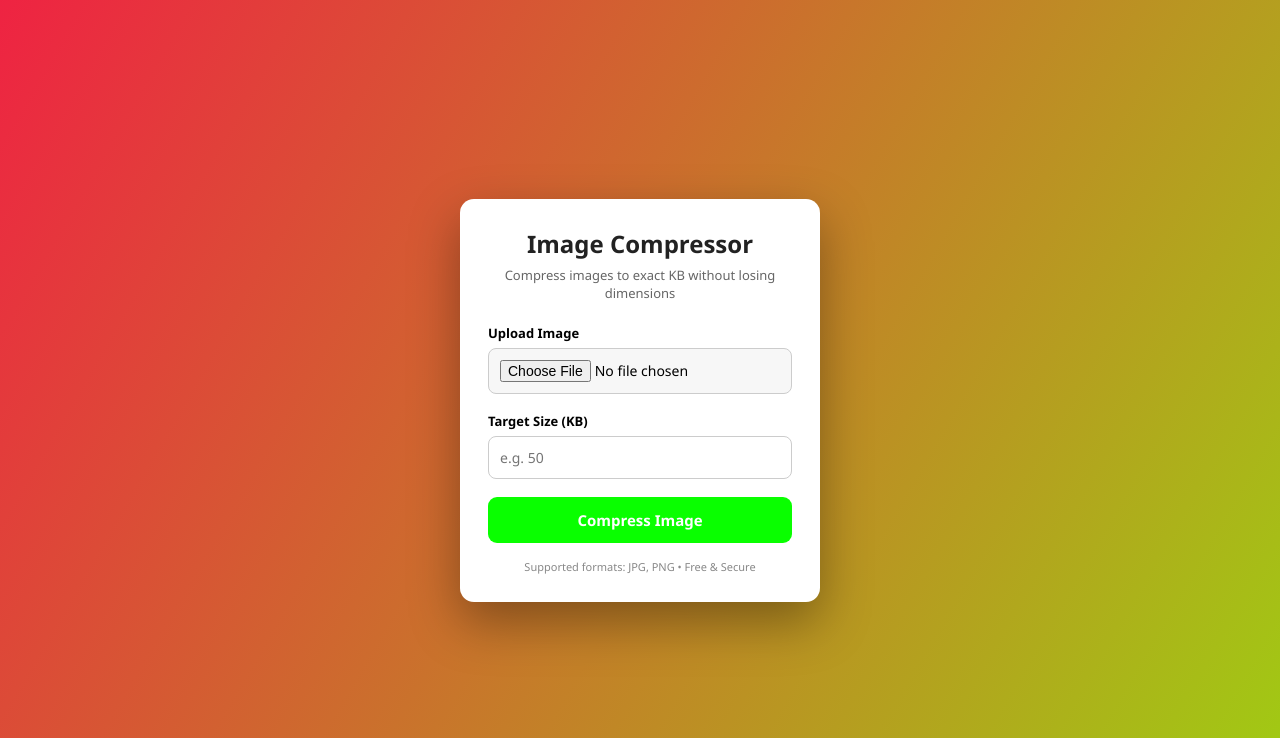
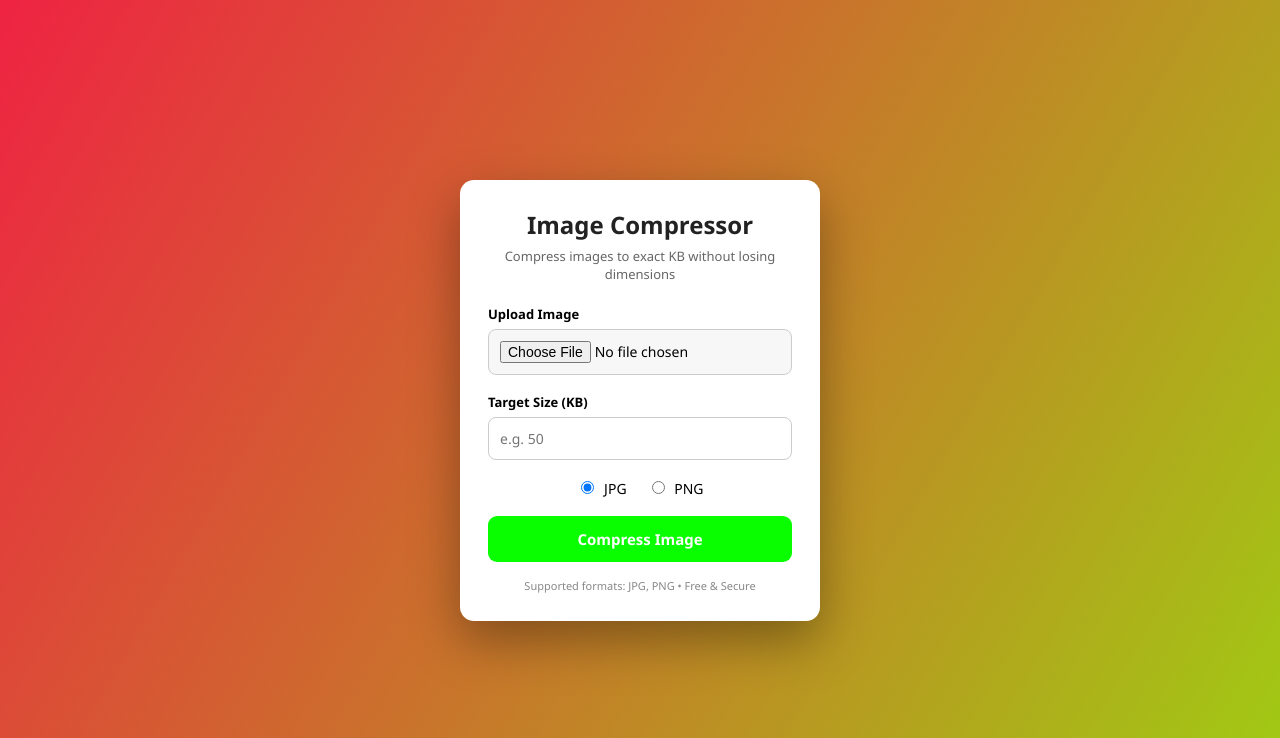
Before and after one commit to mukesh92416/image-compressor-django, a Django app: page / in a window 1280 px wide. Shown: the top 738 px of the page. Run offline with Django 5.2, Linux system fonts and the light colour scheme; some libraries are stand-ins or nearby versions.

Commit message:
UI polish, format toggle, spinner fix, static config

```diff
--- a/editor/static/css/style.css
+++ b/editor/static/css/style.css
@@ -92,6 +92,21 @@ input[type="number"] {
     margin-bottom: 18px;
     font-size: 14px;
 }
+.format-toggle {
+    display: flex;
+    gap: 20px;
+    margin-bottom: 18px;
+    justify-content: center;
+}
+
+.format-toggle label {
+    font-size: 14px;
+    cursor: pointer;
+}
+
+.format-toggle input {
+    margin-right: 6px;
+}
 
 input[type="file"] {
     background: #f7f7f7;
--- a/editor/templates/editor/index.html
+++ b/editor/templates/editor/index.html
@@ -33,6 +33,17 @@
                 min="10"
                 required
             >
+<div class="format-toggle">
+    <label>
+        <input type="radio" name="format" value="JPEG" checked>
+        JPG
+    </label>
+
+    <label>
+        <input type="radio" name="format" value="PNG">
+        PNG
+    </label>
+</div>
 
            <button type="submit" id="submitBtn">
     <span class="btn-text">Compress Image</span>
@@ -48,14 +59,56 @@
     </div>
 </div>
 <script>
-    const form = document.querySelector("form");
-    const btn = document.getElementById("submitBtn");
+const form = document.getElementById("compressForm");
+const btn = document.getElementById("submitBtn");
 
-    form.addEventListener("submit", () => {
-        btn.classList.add("loading");
-        btn.disabled = true;
-    });
+form.addEventListener("submit", async (e) => {
+    e.preventDefault(); // STOP normal form submit
+
+    btn.classList.add("loading");
+    btn.disabled = true;
+
+    const formData = new FormData(form);
+
+    try {
+        const response = await fetch("/", {
+            method: "POST",
+            body: formData,
+        });
+
+        if (!response.ok) {
+            throw new Error("Compression failed");
+        }
+
+        const blob = await response.blob();
+        const url = window.URL.createObjectURL(blob);
+
+        const a = document.createElement("a");
+        a.href = url;
+
+        // Try to get filename from headers
+        const disposition = response.headers.get("Content-Disposition");
+        if (disposition && disposition.includes("filename=")) {
+            a.download = disposition.split("filename=")[1].replace(/"/g, "");
+        } else {
+            a.download = "compressed_image";
+        }
+
+        document.body.appendChild(a);
+        a.click();
+        a.remove();
+        window.URL.revokeObjectURL(url);
+
+    } catch (err) {
+        alert("Something went wrong. Please try again.");
+    } finally {
+        // ✅ THIS IS THE FIX
+        btn.classList.remove("loading");
+        btn.disabled = false;
+    }
+});
 </script>
+
 
 </body>
 </html>
--- a/editor/views.py
+++ b/editor/views.py
@@ -11,7 +11,9 @@ def index(request):
 
         image = request.FILES.get("image")
         target_kb = request.POST.get("target_kb")
+        output_format = request.POST.get("format", "JPEG")
 
+        # ---------- BASIC VALIDATION ----------
         if not image:
             error = "Please select an image."
             return render(request, "editor/index.html", {"error": error})
@@ -29,25 +31,29 @@ def index(request):
             error = "Enter a valid number (minimum 10 KB)."
             return render(request, "editor/index.html", {"error": error})
 
+        # ---------- IMAGE PROCESS ----------
         try:
             img = Image.open(image)
 
             if img.mode in ("RGBA", "P"):
                 img = img.convert("RGB")
 
+            buffer = io.BytesIO()
             quality = 95
-            buffer = io.BytesIO()
 
             while quality > 10:
                 buffer.seek(0)
                 buffer.truncate(0)
 
-                img.save(
-                    buffer,
-                    format="JPEG",
-                    quality=quality,
-                    optimize=True
-                )
+                if output_format == "PNG":
+                    img.save(buffer, format="PNG", optimize=True)
+                else:
+                    img.save(
+                        buffer,
+                        format="JPEG",
+                        quality=quality,
+                        optimize=True
+                    )
 
                 if buffer.tell() <= target_bytes:
                     break
@@ -60,10 +66,16 @@ def index(request):
             error = "Image compression failed."
             return render(request, "editor/index.html", {"error": error})
 
-        response = HttpResponse(buffer, content_type="image/jpeg")
-        response["Content-Disposition"] = (
-            f'attachment; filename="compressed_{target_kb}kb.jpg"'
-        )
+        # ---------- RESPONSE ----------
+        if output_format == "PNG":
+            content_type = "image/png"
+            filename = f"compressed_{target_kb}kb.png"
+        else:
+            content_type = "image/jpeg"
+            filename = f"compressed_{target_kb}kb.jpg"
+
+        response = HttpResponse(buffer, content_type=content_type)
+        response["Content-Disposition"] = f'attachment; filename="{filename}"'
         return response
 
     return render(request, "editor/index.html")
--- a/photo_tool/settings.py
+++ b/photo_tool/settings.py
@@ -23,7 +23,7 @@ BASE_DIR = Path(__file__).resolve().parent.parent
 SECRET_KEY = 'django-insecure-&u$s-d+yll6@(&db-_6lwh3r@=#utheuk^_087-5au))2zhybq'
 
 # SECURITY WARNING: don't run with debug turned on in production!
-DEBUG = False
+DEBUG = True
 
 ALLOWED_HOSTS = ['*']
 
```
